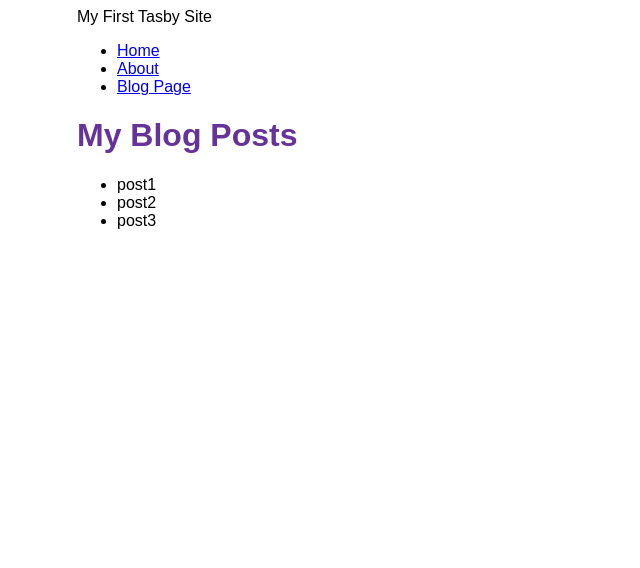
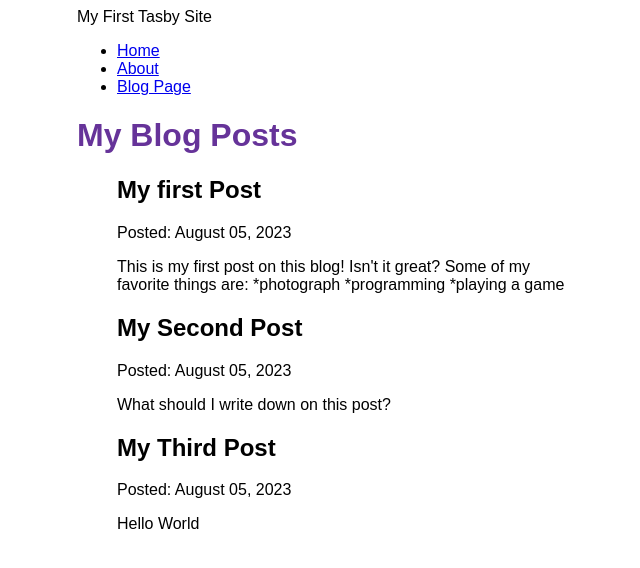
Before and after one commit to Seungyeon0321/gatsby_Blog_Project, a Gatsby site: page /blogs in a window 1280 px wide. Shown: the whole page, without its empty margins (313-953 px from the left). Built offline with nearby package versions, Linux system fonts and the light colour scheme; Gatsby itself is replaced by a stand-in of ours.

Commit message:
Tutorial 5

```diff
--- a/blog/post1.mdx
+++ b/blog/post1.mdx
@@ -0,0 +1,13 @@
+---
+name: "My first Post"
+date: "2023-08-05"
+slug: "Practice Markup Language"
+---
+
+This is my first post on this blog! Isn't it _great_?
+
+Some of my **favorite** things are:
+
+*photograph
+*programming
+\*playing a game
--- a/blog/post2.mdx
+++ b/blog/post2.mdx
@@ -0,0 +1,7 @@
+---
+name: "My Second Post"
+date: "2023-08-05"
+slug: "Doing nothing"
+---
+
+What should I write down on this post?
--- a/blog/post3.mdx
+++ b/blog/post3.mdx
@@ -0,0 +1,7 @@
+---
+name: "My Third Post"
+date: "2023-08-05"
+slug: "Hello"
+---
+
+Hello World
--- a/gatsby-config.js
+++ b/gatsby-config.js
@@ -15,5 +15,6 @@ module.exports = {
         path: `${__dirname}/blog`,
       },
     },
+    "gatsby-plugin-mdx",
   ],
 };
--- a/package.json
+++ b/package.json
@@ -15,8 +15,10 @@
     "clean": "gatsby clean"
   },
   "dependencies": {
+    "@mdx-js/react": "^2.3.0",
     "gatsby": "^5.11.0",
     "gatsby-plugin-image": "^3.11.0",
+    "gatsby-plugin-mdx": "^5.11.0",
     "gatsby-plugin-sharp": "^5.11.0",
     "gatsby-source-filesystem": "^5.11.0",
     "react": "^18.2.0",
--- a/src/pages/blogs.js
+++ b/src/pages/blogs.js
@@ -4,14 +4,18 @@ import Layout from "../components/layout";
 import Seo from "../components/seo";
 
 const BlogPage = ({ data }) => {
-  const dataForName = data.allFile.nodes;
+  const dataForName = data.allMdx.nodes;
 
   return (
     <Layout pageTitle="My Blog Posts">
       <ul>
-        {dataForName.map((node) => {
-          return <li key={node.name}>{node.name}</li>;
-        })}
+        {dataForName.map((node) => (
+          <article key={node.id}>
+            <h2>{node.frontmatter.name}</h2>
+            <p>Posted: {node.frontmatter.date}</p>
+            <p>{node.excerpt}</p>
+          </article>
+        ))}
       </ul>
     </Layout>
   );
@@ -20,9 +24,14 @@ const BlogPage = ({ data }) => {
 //filter쓰는 법 알아보기
 export const query = graphql`
   query {
-    allFile(filter: { sourceInstanceName: { eq: "blog" } }) {
+    allMdx(sort: { frontmatter: { date: DESC } }) {
       nodes {
-        name
+        frontmatter {
+          date(formatString: "MMMM DD, YYYY")
+          name
+        }
+        id
+        excerpt
       }
     }
   }
```
Also changed, not shown: 1 other file.
